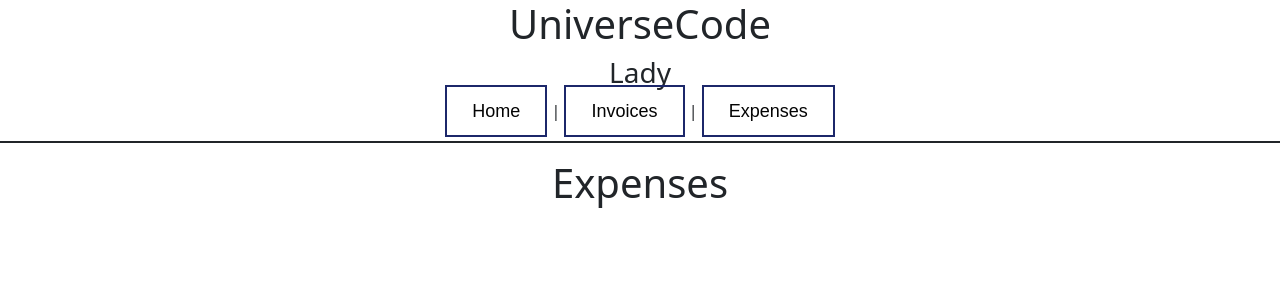
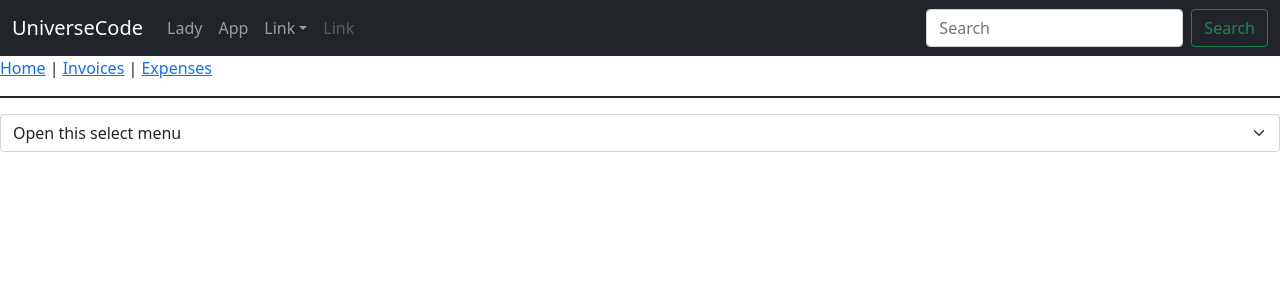
Before and after one commit to Leydi21/navegacion-react, a React (Create React App) app: page /expenses in a window 1280 px wide. Shown: the top 300 px of the page. Built offline with nearby package versions, Linux system fonts and the light colour scheme.

Commit message:
Barra de navegacion

```diff
--- a/src/App.js
+++ b/src/App.js
@@ -1,5 +1,4 @@
 import React, { Component }  from 'react';
-import './App.css';
 import Navbar from "react-bootstrap/Navbar";
 import Nav from "react-bootstrap/Nav";
 import Row from "react-bootstrap/Row";
@@ -20,8 +19,6 @@
   return (
 
       <div className="App">
-        <h1>UniverseCode</h1>
-          <h3>Lady</h3>
           <nav
         style={{
           borderBottom: "solid 2px",
--- a/src/index.js
+++ b/src/index.js
@@ -1,5 +1,12 @@
 import React from 'react';
 import ReactDOM from 'react-dom/client';
+import Navbar from "react-bootstrap/Navbar";
+import Nav from "react-bootstrap/Nav";
+import NavDropdown from "react-bootstrap/NavDropdown";
+import Form from "react-bootstrap/Form";
+import FormControl from "react-bootstrap/FormControl";
+import Button from "react-bootstrap/Button";
+import Container from "react-bootstrap/Container";
 import './index.css';
 import 'bootstrap/dist/css/bootstrap.min.css';
 import {
@@ -18,6 +25,42 @@
 root.render(
   <React.StrictMode>
     <BrowserRouter>
+    <Navbar expand="lg" bg="dark" variant="dark">
+  <Container fluid>
+    <Navbar.Brand href="#">UniverseCode</Navbar.Brand>
+    <Navbar.Toggle aria-controls="navbarScroll" />
+    <Navbar.Collapse id="navbarScroll">
+      <Nav
+        className="me-auto my-2 my-lg-0"
+        style={{ maxHeight: '100px' }}
+        navbarScroll
+      >
+        <Nav.Link href="home">Lady</Nav.Link>
+        <Nav.Link href="/">App</Nav.Link>
+        <NavDropdown title="Link" id="navbarScrollingDropdown">
+          <NavDropdown.Item href="expenses">Action</NavDropdown.Item>
+          <NavDropdown.Item href="invoices">Another action</NavDropdown.Item>
+          <NavDropdown.Divider />
+          <NavDropdown.Item href="#action5">
+            Something else here
+          </NavDropdown.Item>
+        </NavDropdown>
+        <Nav.Link href="#" disabled>
+          Link
+        </Nav.Link>
+      </Nav>
+      <Form className="d-flex">
+        <FormControl
+          type="search"
+          placeholder="Search"
+          className="me-2"
+          aria-label="Search"
+        />
+        <Button variant="outline-success">Search</Button>
+      </Form>
+    </Navbar.Collapse>
+  </Container>
+</Navbar>
     <Routes>
 
       <Route path="/" element={<App />}>
--- a/src/routes/expenses.jsx
+++ b/src/routes/expenses.jsx
@@ -1,9 +1,14 @@
 import React, { Component }  from 'react';
-
+import Form from "react-bootstrap/Form";
 export default function Expenses() {
     return (
       <main style={{ padding: "1rem 0" }}>
-        <h1>Expenses</h1>
+        <Form.Select aria-label="Default select example">
+  <option>Open this select menu</option>
+  <option value="1">One</option>
+  <option value="2">Two</option>
+  <option value="3">Three</option>
+</Form.Select>
       </main>
     );
   }
--- a/src/routes/home.jsx
+++ b/src/routes/home.jsx
@@ -1,9 +1,17 @@
 import React, { Component }  from 'react';
-import { Form, Button, Container  } from 'react-bootstrap';
+import { Stack } from 'react-bootstrap';
+import Navbar from "react-bootstrap/Navbar";
+import Nav from "react-bootstrap/Nav";
+import NavDropdown from "react-bootstrap/NavDropdown";
+import Form from "react-bootstrap/Form";
+import FormControl from "react-bootstrap/FormControl";
+import Button from "react-bootstrap/Button";
+import Container from "react-bootstrap/Container";
 
 export default function Home() {
     return (
       <main style={{ padding: "1rem 0" }}>
+        <Stack gap={2} className="col-md-5 mx-auto">
         <Form>
   <Form.Group className="mb-3" controlId="formBasicEmail">
     <Form.Label>Email address</Form.Label>
@@ -20,10 +28,14 @@
   <Form.Group className="mb-3" controlId="formBasicCheckbox">
     <Form.Check type="checkbox" label="Check me out" />
   </Form.Group>
+
+  <Stack gap={2} className="col-md-5 mx-auto">
   <Button variant="primary" type="submit">
     Submit
   </Button>
+  </Stack>
 </Form>
+</Stack>
       </main>
 
     );
```
